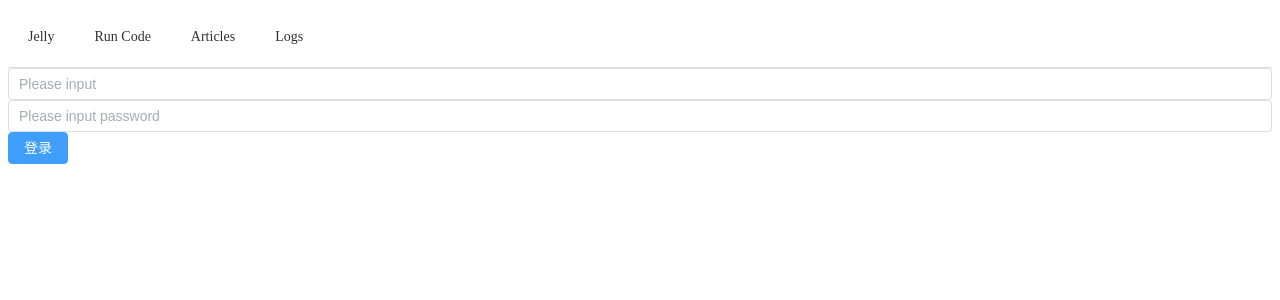
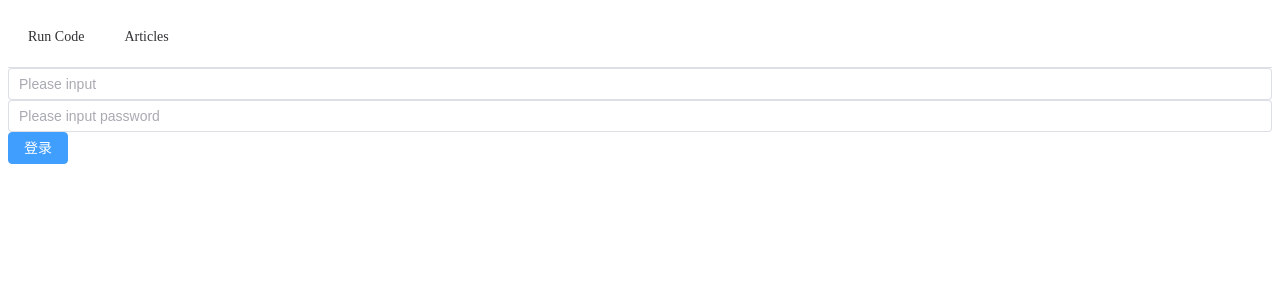
Before and after one commit to Park-Jiyeonn/Another-Nikki, a Vue app in the folder Another-Nikki-Web/: page /auth/login in a window 1280 px wide. Shown: the top 300 px of the page. Built offline with nearby package versions, Linux system fonts and the light colour scheme.

Commit message:
fix: 🐛authorization, only logined user can see and update

```diff
--- a/Another-Nikki-Web/src/components/NavBar.vue
+++ b/Another-Nikki-Web/src/components/NavBar.vue
@@ -1,21 +1,26 @@
 <template>
-    <el-menu class="el-menu-demo" mode="horizontal">
-        <el-menu-item index="1" @click="router.push('/jelly')">
+    <el-menu mode="horizontal">
+        <el-menu-item v-if="isLoggedIn" index="1" @click="router.push('/jelly')">
             Jelly
         </el-menu-item>
+        <el-menu-item  v-if="isLoggedIn" index="3" @click="router.push('/logs')">
+            Logs
+        </el-menu-item>
+
         <el-menu-item index="2" @click="router.push('/runcode')">
             Run Code
         </el-menu-item>
         <el-menu-item index="4" @click="router.push('/articles')">
             Articles
         </el-menu-item>
-        <el-menu-item index="3" @click="router.push('/logs')">
-            Logs
-        </el-menu-item>
     </el-menu>
 </template>
 
 <script lang="ts" setup>
 import { useRouter } from 'vue-router'
+
+import { useIsLoggedIn } from '@/hooks/userIsLogin'
+
 const router = useRouter()
+const isLoggedIn = useIsLoggedIn()
 </script>
--- a/Another-Nikki-Web/src/router/index.ts
+++ b/Another-Nikki-Web/src/router/index.ts
@@ -35,6 +35,9 @@ const systemRoutes = [
 	{
 		path: '/article/update/:id',
 		component: () => import('@/views/article/ArticleUpdate.vue'),
+		meta: {
+			requiresAuth: true,
+		},
 	},
 
 	{
--- a/Another-Nikki-Web/src/views/article/ArticleView.vue
+++ b/Another-Nikki-Web/src/views/article/ArticleView.vue
@@ -7,7 +7,9 @@ import { Article } from '@/types/Article';
 import { ArticleApi } from '@/api';
 // import 'highlight.js/styles/github-dark-dimmed.css'
 import { renderMarkdown } from '@/utils/markdown'
+import { useIsLoggedIn } from '@/hooks/userIsLogin'
 
+const isLoggedIn = useIsLoggedIn()
 const route = useRoute();
 const router = useRouter();
 
@@ -41,7 +43,7 @@ const update_article = () => {
     </div>
     <div class="content markdown-body" v-html="renderMarkdown(article.content)" />
 
-    <div style="text-align: center; margin-top: 10px;">
+    <div v-if="isLoggedIn" style="text-align: center; margin-top: 10px;">
         <el-button class="button" type="primary" @click="update_article()">
             编辑
         </el-button>
```
Also changed, not shown: 2 other files (tests, documents, lock files or other folders).
